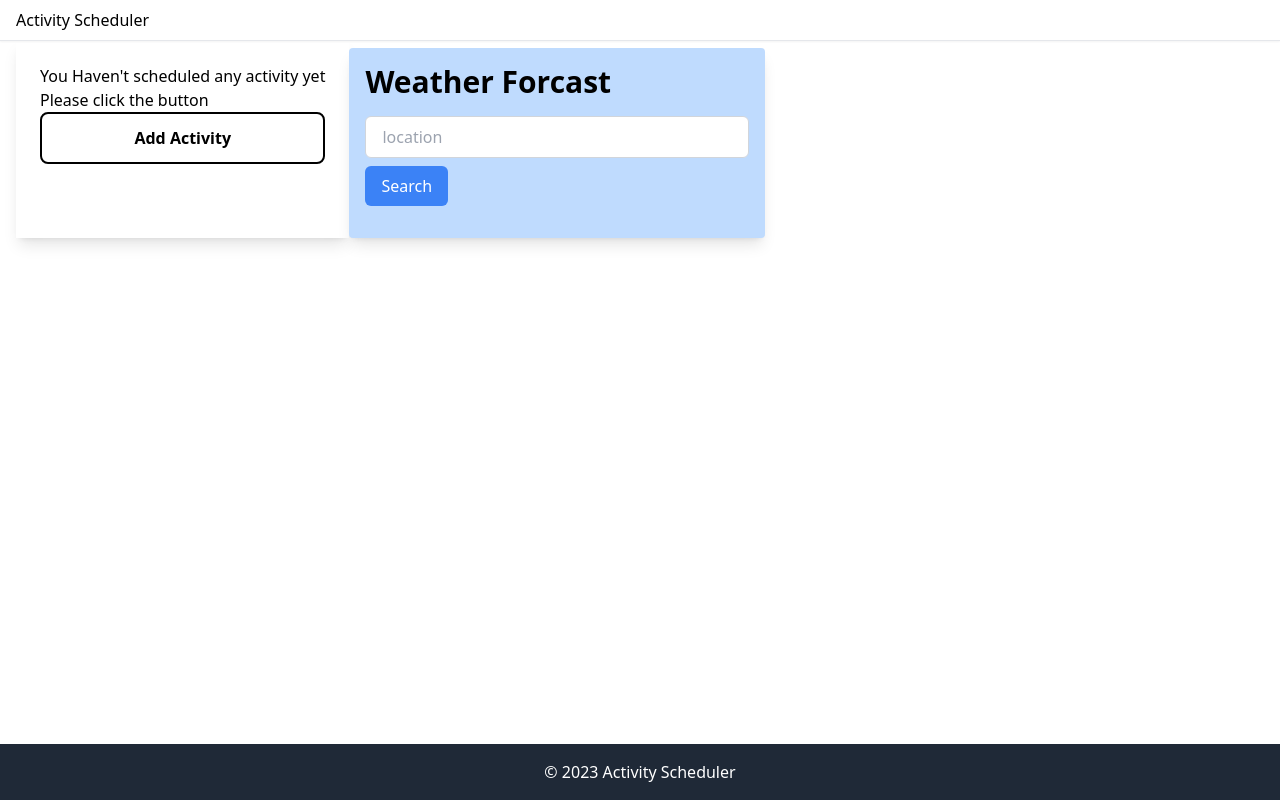
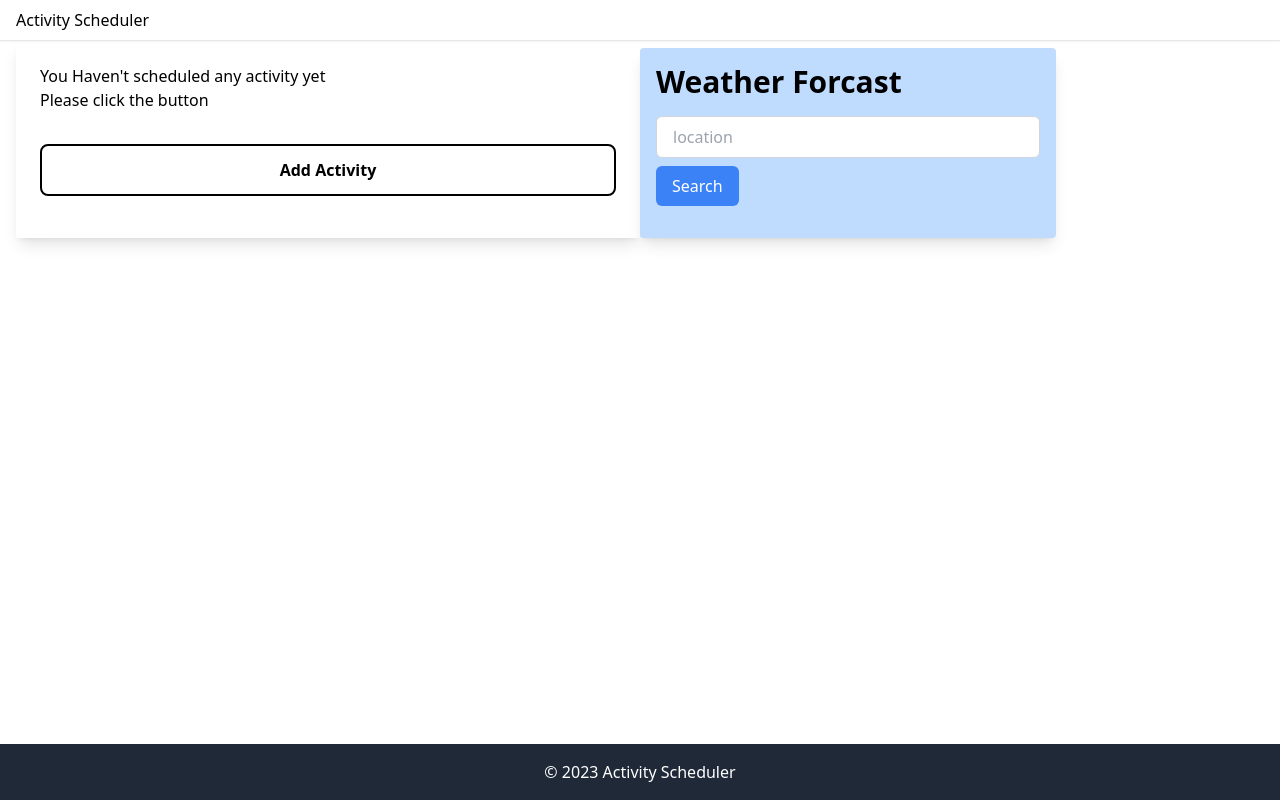
Before and after one commit to shreyashisatpathi/activity-scheduler, a React (Create React App) app: page / in a window 1280 px wide. Built offline with nearby package versions, Linux system fonts and the light colour scheme.

Commit message:
small css adjustment

```diff
--- a/src/components/activities/activities.tsx
+++ b/src/components/activities/activities.tsx
@@ -14,9 +14,9 @@ const Activities: FC<Props> = ({ activities, handleDelete, handleEdit }) => {
 
   if (activities.length === 0) {
     return (
-      <div className="max-w-lg shadow-lg p-6">
+      <div className="basis-1/2 shadow-lg p-6">
         <h3>You Haven't scheduled any activity yet</h3>
-        <p>Please click the button</p>
+        <p className="pb-8">Please click the button</p>
         <AddActivity />
       </div>
     );
```
